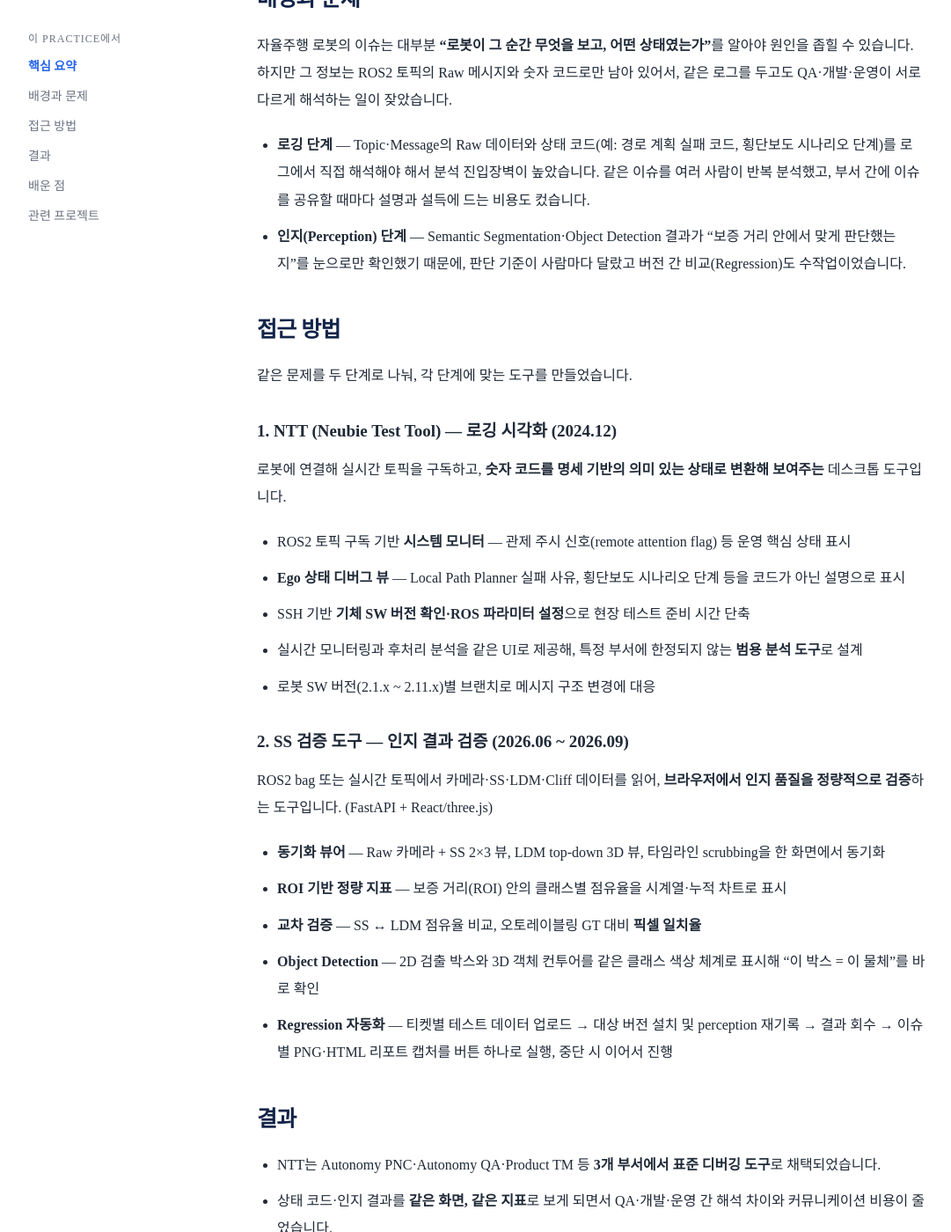
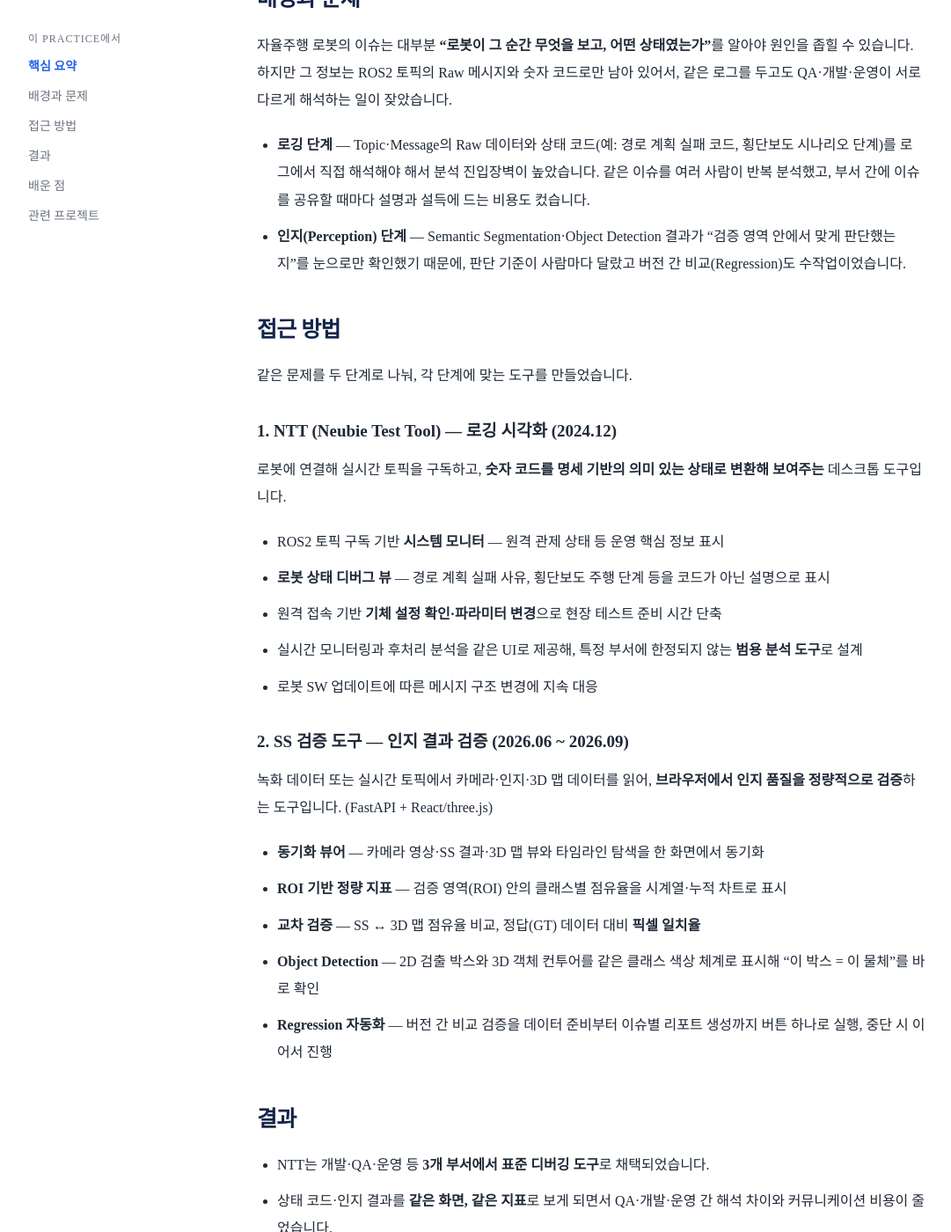
Before and after one commit to Kimsc9976/Kimsc9976.github.io, a Jekyll site: the page built from practice/qa-visualization-tools.md, in a window 1280 px wide and 1400 px high, scrolled down 1141 px. Shown: the whole window at 88% size, without its empty margins (74-1155 px from the left). Built offline with Jekyll 4.4.1, drawn with Linux system fonts in a browser that asks for light colours; some of the changed text lies outside the part shown.

Commit message:
Fix : 외부 공개용으로 내부 정보 제거 (SW 버전, 내부 팀·모듈명, 파이프라인 세부)
Co-Authored-By: Claude Opus 5.5 <noreply@anthropic.com>

```diff
--- a/_data/practices.yml
+++ b/_data/practices.yml
@@ -23,7 +23,7 @@
   summary: 로봇 로그부터 인지(Perception) 결과까지, 공통 기준으로 해석하는 QA 시각화 도구 구축
   points:
     - "[NTT] ROS2 토픽·상태 코드를 명세 기반 시각 정보로 변환하는 로깅 시각화 도구"
-    - "[NTT] Autonomy PNC·QA, Product TM 등 3개 부서의 표준 디버깅 도구로 채택"
+    - "[NTT] 개발·QA·운영 등 3개 부서의 표준 디버깅 도구로 채택"
     - "[SS Tool] Semantic Segmentation·Object Detection 결과를 검증하는 웹 도구"
     - 이슈 재현 및 원인 분석 시간 단축을 위한 UI 제공
     - 분석 기준 표준화를 통해 커뮤니케이션 비용 감소
--- a/practice/qa-visualization-tools.md
+++ b/practice/qa-visualization-tools.md
@@ -9,10 +9,10 @@ tech: [Python, ROS2, PyQt5, FastAPI, React, TypeScript, three.js]
 # cover:                      # 대표 이미지 (이미지 업로드 후 주석 해제)
 #   src: /assets/images/practice/visualization/ss-tool-overview.png
 #   alt: SS 검증 도구 전체 화면
-#   caption: 카메라·SS·LDM 동기화 뷰어와 검증 패널
+#   caption: 카메라·SS·3D 맵 동기화 뷰어와 검증 패널
 highlights:
   - value: "3개 부서"
-    label: NTT를 표준 디버깅 도구로 채택한 조직 (Autonomy PNC·QA, Product TM)
+    label: NTT를 표준 디버깅 도구로 채택한 부서 (개발·QA·운영)
 # resources:
 #   - title: 관련 블로그 글
 #     url: /log/...
@@ -29,7 +29,7 @@ highlights:
 하지만 그 정보는 ROS2 토픽의 Raw 메시지와 숫자 코드로만 남아 있어서, 같은 로그를 두고도 QA·개발·운영이 서로 다르게 해석하는 일이 잦았습니다.
 
 - **로깅 단계** — Topic·Message의 Raw 데이터와 상태 코드(예: 경로 계획 실패 코드, 횡단보도 시나리오 단계)를 로그에서 직접 해석해야 해서 분석 진입장벽이 높았습니다. 같은 이슈를 여러 사람이 반복 분석했고, 부서 간에 이슈를 공유할 때마다 설명과 설득에 드는 비용도 컸습니다.
-- **인지(Perception) 단계** — Semantic Segmentation·Object Detection 결과가 "보증 거리 안에서 맞게 판단했는지"를 눈으로만 확인했기 때문에, 판단 기준이 사람마다 달랐고 버전 간 비교(Regression)도 수작업이었습니다.
+- **인지(Perception) 단계** — Semantic Segmentation·Object Detection 결과가 "검증 영역 안에서 맞게 판단했는지"를 눈으로만 확인했기 때문에, 판단 기준이 사람마다 달랐고 버전 간 비교(Regression)도 수작업이었습니다.
 
 ## 접근 방법
 
@@ -39,34 +39,34 @@ highlights:
 
 로봇에 연결해 실시간 토픽을 구독하고, **숫자 코드를 명세 기반의 의미 있는 상태로 변환해 보여주는** 데스크톱 도구입니다.
 
-- ROS2 토픽 구독 기반 **시스템 모니터** — 관제 주시 신호(remote attention flag) 등 운영 핵심 상태 표시
-- **Ego 상태 디버그 뷰** — Local Path Planner 실패 사유, 횡단보도 시나리오 단계 등을 코드가 아닌 설명으로 표시
-- SSH 기반 **기체 SW 버전 확인·ROS 파라미터 설정**으로 현장 테스트 준비 시간 단축
+- ROS2 토픽 구독 기반 **시스템 모니터** — 원격 관제 상태 등 운영 핵심 정보 표시
+- **로봇 상태 디버그 뷰** — 경로 계획 실패 사유, 횡단보도 주행 단계 등을 코드가 아닌 설명으로 표시
+- 원격 접속 기반 **기체 설정 확인·파라미터 변경**으로 현장 테스트 준비 시간 단축
 - 실시간 모니터링과 후처리 분석을 같은 UI로 제공해, 특정 부서에 한정되지 않는 **범용 분석 도구**로 설계
-- 로봇 SW 버전(2.1.x ~ 2.11.x)별 브랜치로 메시지 구조 변경에 대응
+- 로봇 SW 업데이트에 따른 메시지 구조 변경에 지속 대응
 
 <!--
 <figure>
   <img src="/assets/images/practice/visualization/ntt-main.png" alt="NTT 메인 화면">
-  <figcaption>NTT — 토픽 구독·시스템 모니터 화면</figcaption>
+  <figcaption>NTT — 시스템 모니터 화면</figcaption>
 </figure>
 -->
 
 ### 2. SS 검증 도구 — 인지 결과 검증 (2026.06 ~ 2026.09)
 
-ROS2 bag 또는 실시간 토픽에서 카메라·SS·LDM·Cliff 데이터를 읽어, **브라우저에서 인지 품질을 정량적으로 검증**하는 도구입니다. (FastAPI + React/three.js)
+녹화 데이터 또는 실시간 토픽에서 카메라·인지·3D 맵 데이터를 읽어, **브라우저에서 인지 품질을 정량적으로 검증**하는 도구입니다. (FastAPI + React/three.js)
 
-- **동기화 뷰어** — Raw 카메라 + SS 2×3 뷰, LDM top-down 3D 뷰, 타임라인 scrubbing을 한 화면에서 동기화
-- **ROI 기반 정량 지표** — 보증 거리(ROI) 안의 클래스별 점유율을 시계열·누적 차트로 표시
-- **교차 검증** — SS ↔ LDM 점유율 비교, 오토레이블링 GT 대비 **픽셀 일치율**
+- **동기화 뷰어** — 카메라 영상·SS 결과·3D 맵 뷰와 타임라인 탐색을 한 화면에서 동기화
+- **ROI 기반 정량 지표** — 검증 영역(ROI) 안의 클래스별 점유율을 시계열·누적 차트로 표시
+- **교차 검증** — SS ↔ 3D 맵 점유율 비교, 정답(GT) 데이터 대비 **픽셀 일치율**
 - **Object Detection** — 2D 검출 박스와 3D 객체 컨투어를 같은 클래스 색상 체계로 표시해 "이 박스 = 이 물체"를 바로 확인
-- **Regression 자동화** — 티켓별 테스트 데이터 업로드 → 대상 버전 설치 및 perception 재기록 → 결과 회수 → 이슈별 PNG·HTML 리포트 캡처를 버튼 하나로 실행, 중단 시 이어서 진행
+- **Regression 자동화** — 버전 간 비교 검증을 데이터 준비부터 이슈별 리포트 생성까지 버튼 하나로 실행, 중단 시 이어서 진행
 
 <!--
 <div class="figures paired">
   <figure>
     <img src="/assets/images/practice/visualization/ss-tool-viewer.png" alt="SS 검증 도구 뷰어">
-    <figcaption>카메라·SS·LDM 동기화 뷰어</figcaption>
+    <figcaption>카메라·SS·3D 맵 동기화 뷰어</figcaption>
   </figure>
   <figure>
     <img src="/assets/images/practice/visualization/ss-tool-od.png" alt="Object Detection 검증 화면">
@@ -77,7 +77,7 @@ ROS2 bag 또는 실시간 토픽에서 카메라·SS·LDM·Cliff 데이터를
 
 ## 결과
 
-- NTT는 Autonomy PNC·Autonomy QA·Product TM 등 **3개 부서에서 표준 디버깅 도구**로 채택되었습니다.
+- NTT는 개발·QA·운영 등 **3개 부서에서 표준 디버깅 도구**로 채택되었습니다.
 - 상태 코드·인지 결과를 **같은 화면, 같은 지표**로 보게 되면서 QA·개발·운영 간 해석 차이와 커뮤니케이션 비용이 줄었습니다.
 - 분석 사례가 조직의 기술 자산으로 쌓여, 신규 인원 온보딩과 기술 전수 비용이 줄었습니다.
 - 이슈 재현 시 해당 시점으로 바로 이동(메모·절대 시각 기반 seek)할 수 있어 원인 분석 시간이 단축되었습니다.
@@ -87,6 +87,6 @@ ROS2 bag 또는 실시간 토픽에서 카메라·SS·LDM·Cliff 데이터를
 
 ## 배운 점
 
-- **지표는 "무엇을 틀렸다고 판단하는가"를 정의하는 일**이었습니다. SS와 GT를 클래스 분포로 비교하면, 좌우가 뒤바뀐 결과도 분포가 같아 100%로 나옵니다. 같은 격자의 GT에는 위치까지 보는 픽셀 일치율을 쓰고, 픽셀 대응이 없는 LDM에만 분포 비교를 쓰는 식으로 데이터 특성에 맞는 지표를 골라야 했습니다.
+- **지표는 "무엇을 틀렸다고 판단하는가"를 정의하는 일**이었습니다. SS와 GT를 클래스 분포로 비교하면, 좌우가 뒤바뀐 결과도 분포가 같아 100%로 나옵니다. 같은 격자의 GT에는 위치까지 보는 픽셀 일치율을 쓰고, 픽셀 대응이 없는 3D 맵에만 분포 비교를 쓰는 식으로 데이터 특성에 맞는 지표를 골라야 했습니다.
 - **검증되지 않은 전제 위에 알고리즘을 쌓지 않기.** 2D 박스와 3D 컨투어를 공간 매칭하는 알고리즘을 먼저 만들었지만, 원본 트래킹 메시지가 이미 클래스 정보를 갖고 있다는 것을 확인한 뒤 매칭 로직을 통째로 제거해 더 단순하고 신뢰할 수 있는 구조로 바꿨습니다.
-- 도구는 만드는 것보다 **계속 쓰이게 하는 것**이 어렵습니다. 로봇 SW 버전별 대응, 실행 스크립트 자동화, 사용 가이드 문서화까지 함께 챙겨야 팀의 도구가 되었습니다.
+- 도구는 만드는 것보다 **계속 쓰이게 하는 것**이 어렵습니다. SW 업데이트 대응, 실행 스크립트 자동화, 사용 가이드 문서화까지 함께 챙겨야 팀의 도구가 되었습니다.
```
Also changed, not shown: _data/projects.yml (+6 -6 lines).
